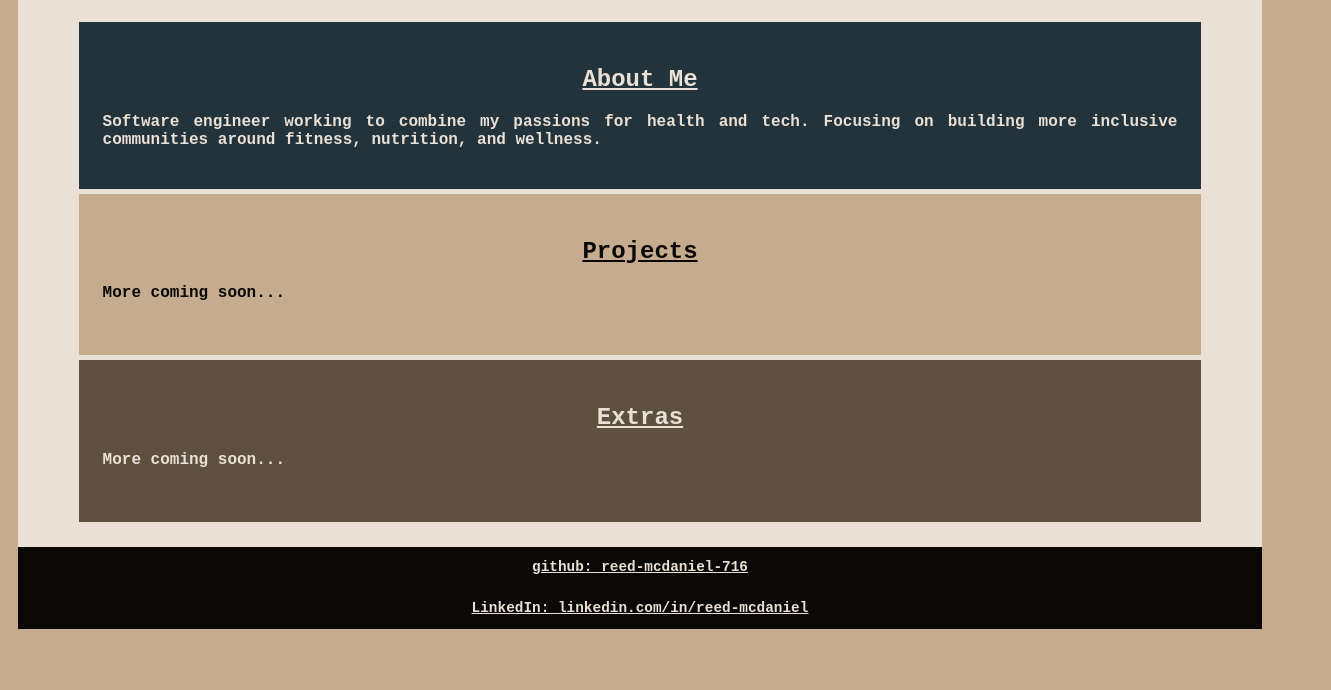
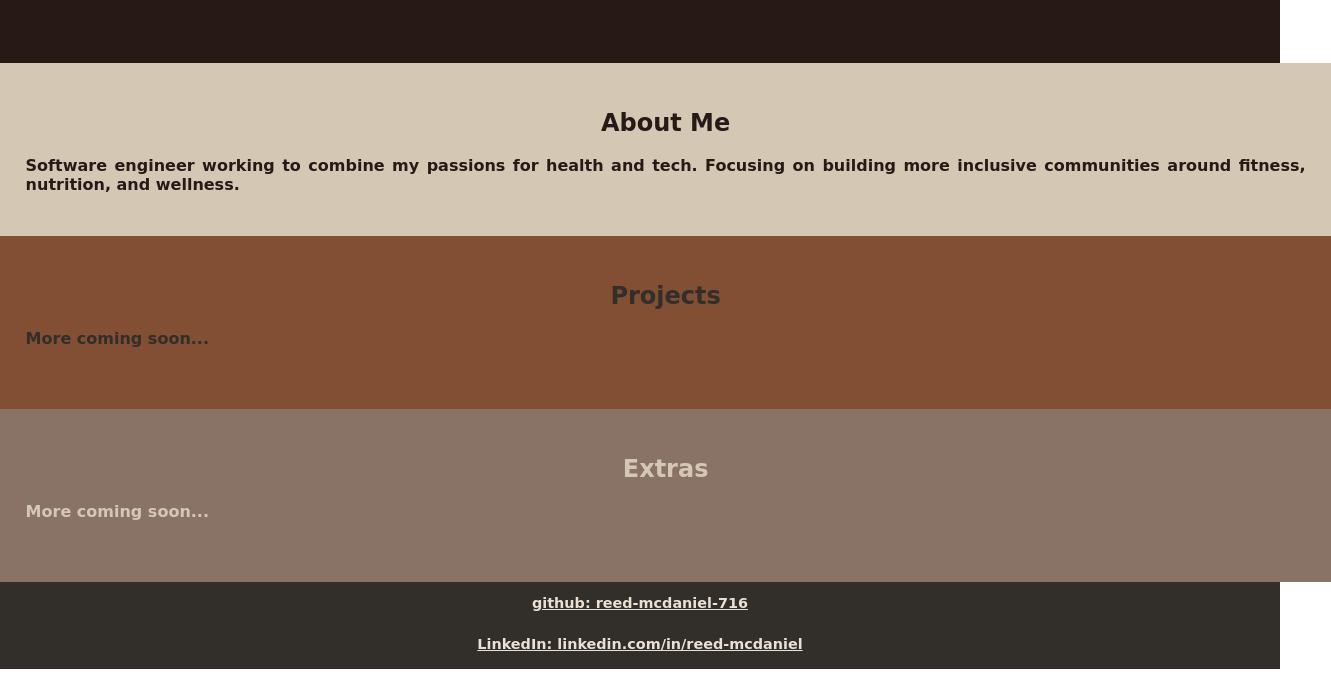
Before and after one commit to reed-mcdaniel-716/personal-static-website, a plain HTML site: page index.html in a window 1280 px wide. Shown: the part 110-800 px from the top of the page, 1331 px wide, since content can reach past the window. Drawn offline with Linux system fonts and the light colour scheme; a web font is replaced by a local one.

Commit message:
update font, colors, layout

```diff
--- a/css/index.css
+++ b/css/index.css
@@ -1,28 +1,42 @@
-/* color palette: https://coolors.co/palette/0a0908-22333b-eae0d5-c6ac8f-5e503f */
-/* near black: #0A0908 */
-/* dark teal: #22333B */
-/* cream: #EAE0D5 */
-/* toffee: #C6AC8F */
-/* coacoa: #5E503F */
+/*https://coolors.co/834e34-ad8366-d4c7b4-312e2a-271a16-887266*/
+/*photo source: https://unsplash.com/photos/gUK3lA3K7Yo?utm_source=unsplash&utm_medium=referral&utm_content=creditShareLink*/
+
+:root {
+  /* CSS HEX */
+  --russet: #834e34ff;
+  --cafe-au-lait: #ad8366ff;
+  --bone: #d4c7b4ff;
+  --jet: #312e2aff;
+  --bistre: #271a16ff;
+  --cinereous: #887266ff;
+
+  /* CSS HSL */
+  --russet: hsla(20, 43%, 36%, 1);
+  --cafe-au-lait: hsla(25, 30%, 54%, 1);
+  --bone: hsla(36, 27%, 77%, 1);
+  --jet: hsla(34, 8%, 18%, 1);
+  --bistre: hsla(14, 28%, 12%, 1);
+  --cinereous: hsla(21, 14%, 47%, 1);
+}
 
 * {
   /* including fallback fonts */
-  font-family: 'Courier New', Courier, monospace;
+  font-family: 'Anybody', cursive;
+
 }
 
 body {
-  background-color: #C6AC8F;
-}
-
-#inset {
-  background-color: #EAE0D5;
-  margin: 10px;
-  border-radius: 0.7%;
+  padding: 0;
+  margin: 0;
+  display: grid;
+  justify-content: center;
+  grid-template-rows: 2fr 6fr 1fr;
 }
 
 #header {
   text-align: center;
-  color: #0A0908;
+  background-color: var(--bistre);
+  color: var(--bone);
   padding-top: 4px;
 }
 
@@ -31,46 +45,40 @@ body {
 }
 
 #pronouns {
-  color: #656463;
+  opacity: 0.4;
 }
 
 .card_container {
   display: grid;
-  gap: 1%;
-  align-content: space-between;
   justify-content: center;
   grid-template-rows: repeat(3, 1fr);
-  margin: 2%;
+  width: 100%;
 }
 
 .card {
-  width: 90%;
   margin: 0 auto;
   padding: 2%;
+  width: 100%;
 }
 
 #about_me {
- background-color: #22333B;
- color: #EAE0D5;
+ background-color: var(--bone);
+ color: var(--bistre);
 }
 
 #projects {
-  background-color: #C6AC8F;
-  color: #0A0908;
+  background-color: var(--russet);
+  color: var(--jet);
 }
 
 #extras {
-  background-color: #5E503F;
-  color: #EAE0D5;
+  background-color: var(--cinereous);
+  color: var(--bone);
 }
 
 h2 {
   text-align: center;
   font-weight: 700;
-}
-
-.card h2 {
-  text-decoration: underline;
 }
 
 p {
@@ -81,12 +89,8 @@ p {
 
 #footer {
   font-size: 0.9rem;
-  background-color: #0A0908;
+  background-color: var(--jet);
   color: #EAE0D5;
-  margin: 0 auto;
-  height: 4%;
-  width: 100%;
-  display: block;
 }
 
 #footer .footer_link_container {
--- a/index.html
+++ b/index.html
@@ -3,9 +3,9 @@
 <html>
   <head>
     <link type="text/css" rel="stylesheet" href="./css/index.css">
+    <link rel="preconnect" href="https://fonts.googleapis.com"><link rel="preconnect" href="https://fonts.gstatic.com" crossorigin><link href="https://fonts.googleapis.com/css2?family=Anybody:ital,wght@0,100;0,200;0,300;0,400;0,500;0,600;0,700;0,800;0,900;1,100;1,200;1,300;1,400;1,500;1,600;1,700;1,800;1,900&display=swap" rel="stylesheet">
   </head>
   <body>
-    <div id="inset">
     <div id="header">
       <div id="name">
         <h1 id="reed_mcdaniel">Reed McDaniel</h1>
@@ -39,6 +39,5 @@
         <a href="https://www.linkedin.com/in/reed-mcdaniel/">LinkedIn: linkedin.com/in/reed-mcdaniel</a>
       </div>
     </div>
-    </div>
   <body>
 </html>
```
Lines whose indentation alone changed are shown as unchanged.
